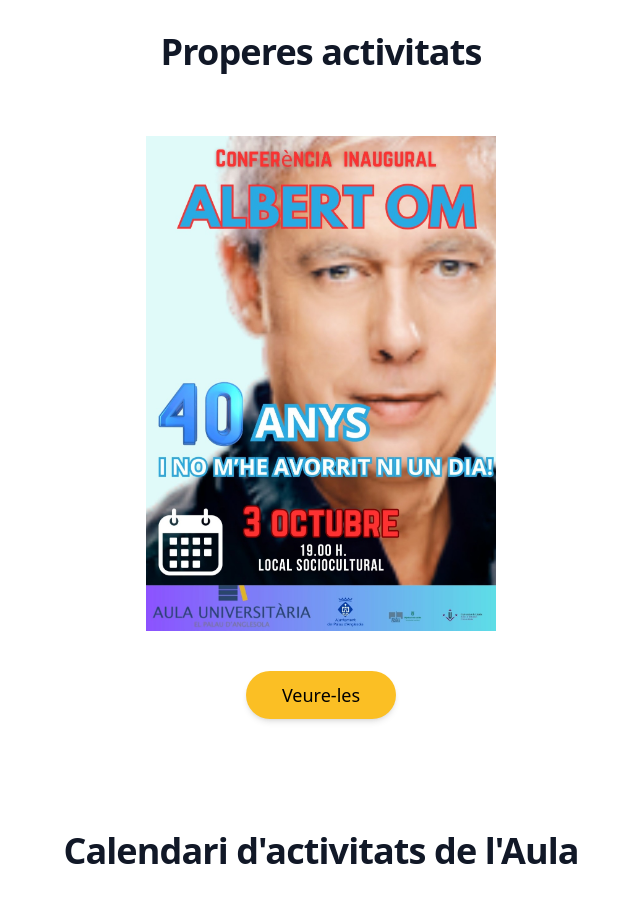
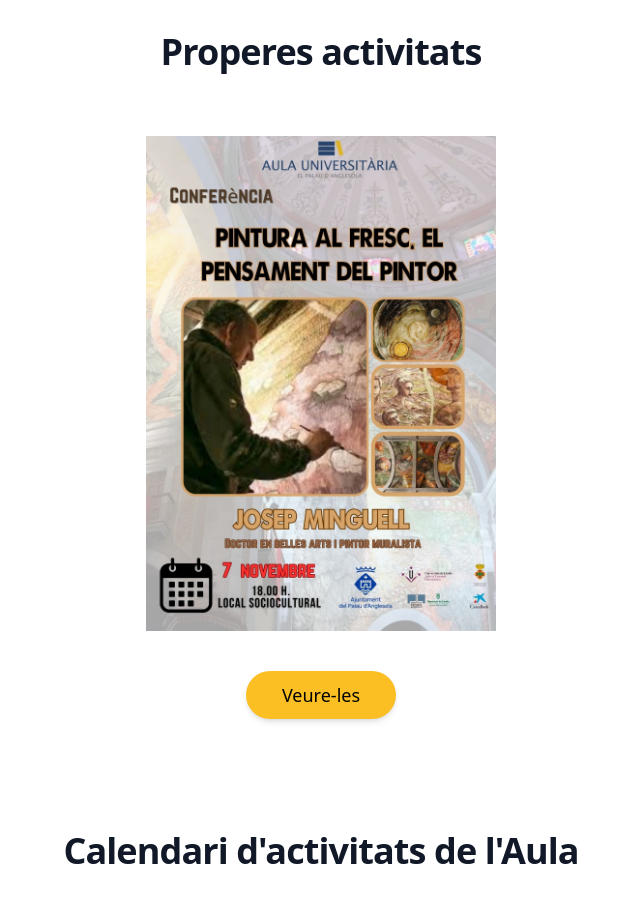
Before and after one commit to aresmiiro/aula-universtaria-palau, a website built with Vite: page index.html in a window 1280 px wide. Shown: the part 880-1782 px from the top of the page, without its empty margins (319-959 px from the left). Built offline with nearby package versions, Linux system fonts and the light colour scheme; grey boxes are pictures that could not be loaded.

Commit message:
added new conference

```diff
--- a/index.html
+++ b/index.html
@@ -316,7 +316,7 @@
           <div>
             <img
               class="w-[350px]"
-              src="./public/img/primera-conf.jpeg"
+              src="./public/img/minguell.jpg"
               alt="Bonnie image"
             />
           </div>
```
Also changed, not shown: public/img/minguell.jpg (added).
